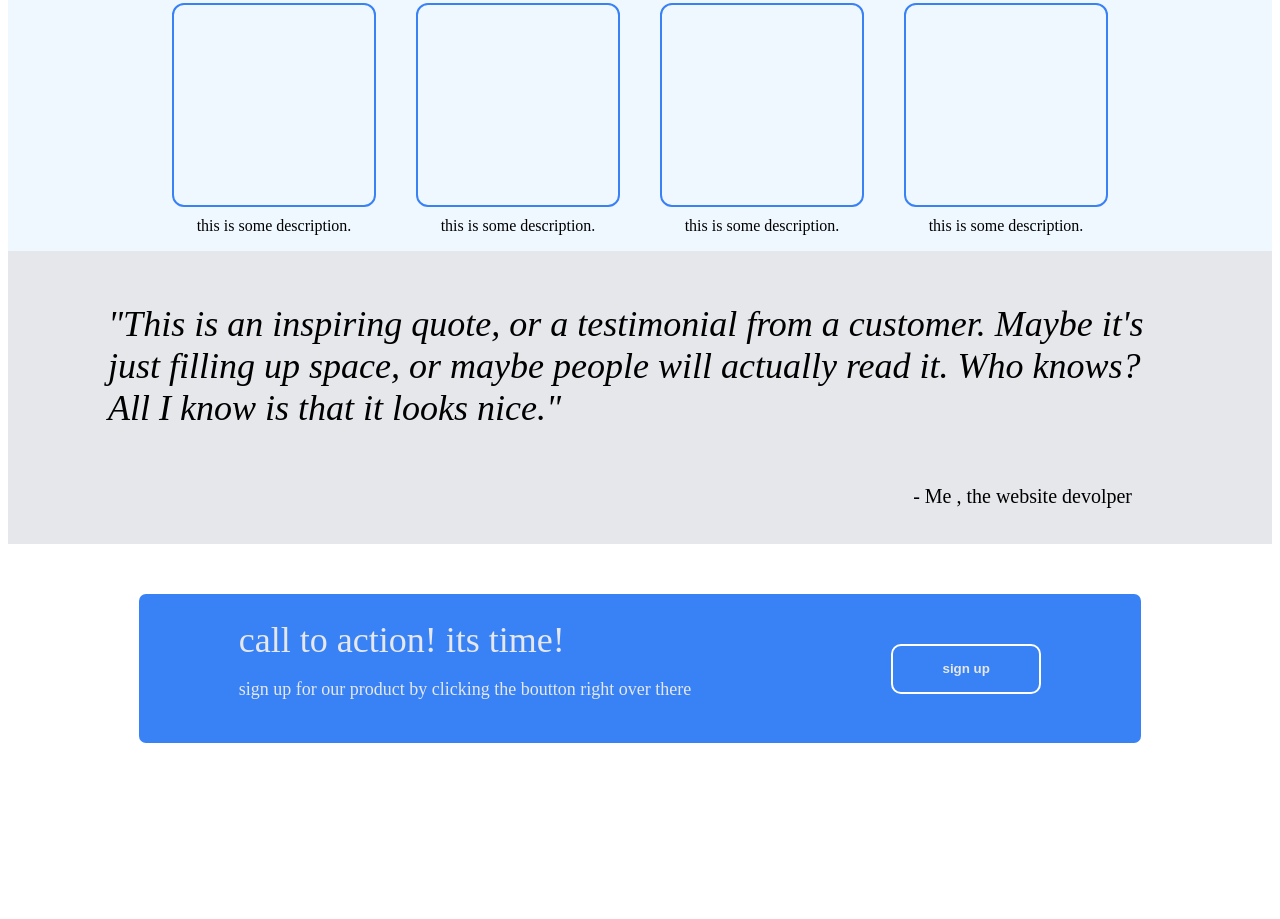
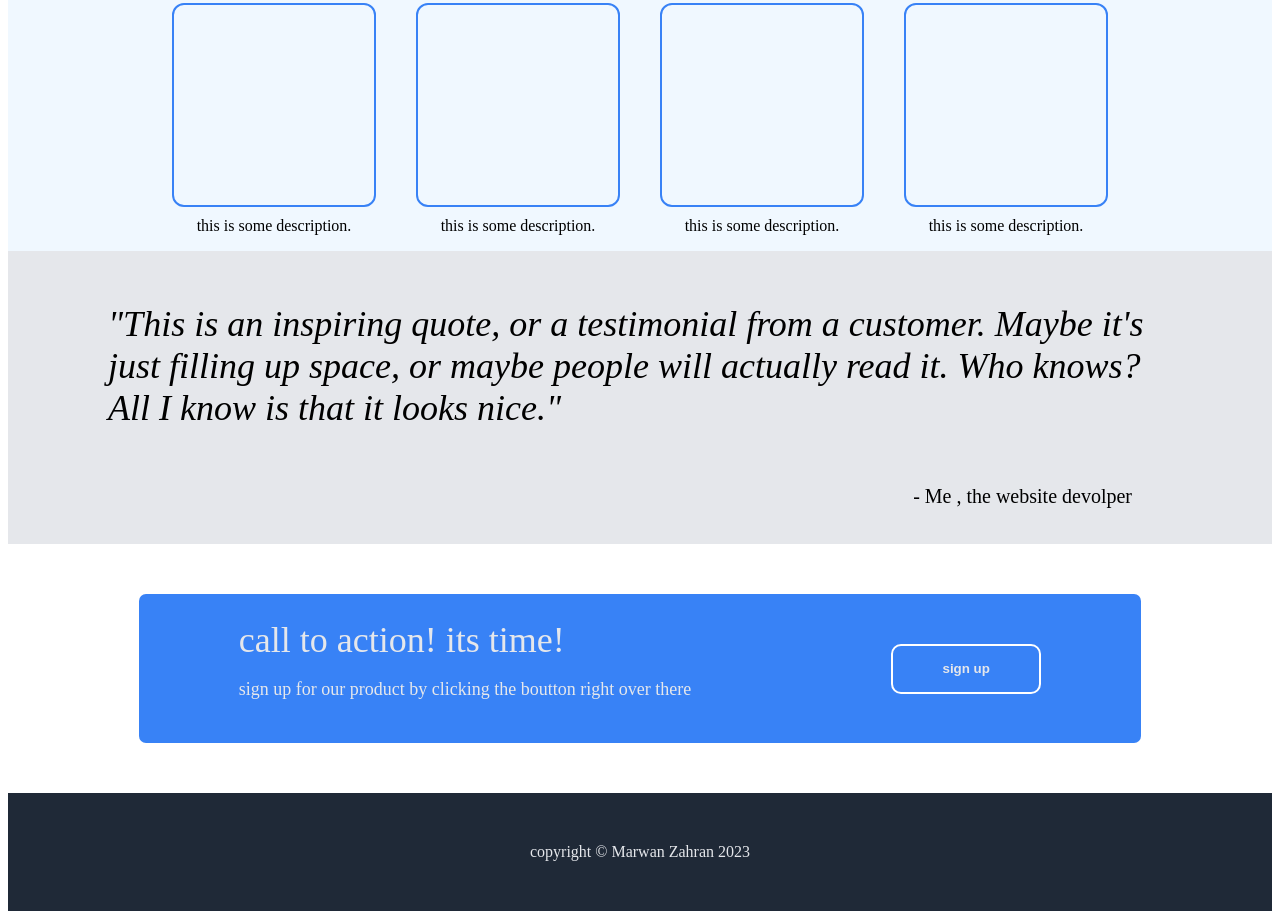
Before and after one commit to MarwanZahran25/landing-page, a plain HTML site: page index.html in a window 1280 px wide. Shown: the part 538-1457 px from the top of the page. Before the commit the page ends 1339 px from the top, so only its background shows below. Drawn offline with Linux system fonts and the light colour scheme.

Commit message:
added afooter

```diff
--- a/index.html
+++ b/index.html
@@ -65,5 +65,8 @@
             <button class="sign-up">sign up</button>
         </div>
     </div>
+    <div class="footer">
+        copyright © Marwan Zahran 2023
+    </div>
 </body>
 </html>
--- a/style.css
+++ b/style.css
@@ -34,11 +34,14 @@ ul{
 }
 .seconed-section .image{
     background-color: lightgray;
-    flex :1;
+
     border-radius: 25px;
     display: flex;
     justify-content: center;
     align-items: center;
+    flex-shrink: 0;
+    flex-grow: 1;
+    max-width: 400px;
 
 
 }
@@ -75,6 +78,7 @@ ul{
     padding: 16px 100px ;
     flex:1;
 
+
 }
 .third-section .text{
     text-align: center;
@@ -86,6 +90,7 @@ ul{
     align-items: center;
     align-self: center;
     gap:40px;
+    flex-wrap: wrap;
 }
 .third-section .image{
     width: 200px;
@@ -160,3 +165,13 @@ ul{
     color: #e5e7eb;
     font-size: 18px;
 }
+.footer{
+    background-color: #1f2937;
+    display:flex;
+    font-size: 16px;
+    color: #e5e7eb;
+    justify-content: center;
+    align-items: center;
+    padding: 50px 200px;
+    margin-top: auto;
+}
```
